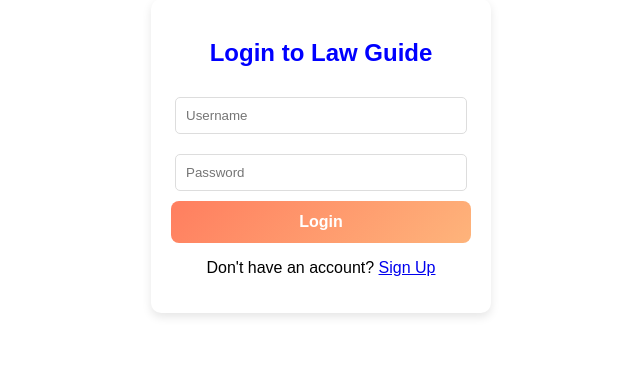
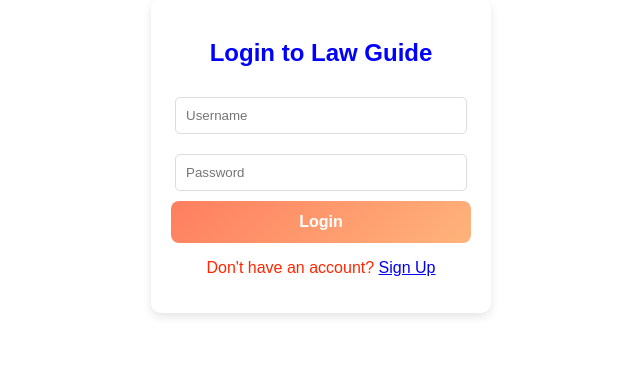
Before and after one commit to siddhantmborude/LawPal, a Flask app: page /login in a window 1280 px wide. Shown: the part 101-471 px from the top of the page, without its empty margins (319-959 px from the left). Run offline with Flask 3, Linux system fonts and the light colour scheme.

Commit message:
Update login.html

```diff
--- a/templates/login.html
+++ b/templates/login.html
@@ -19,7 +19,7 @@
             <button type="submit">Login</button>
         </form>
         <p id="error-message" class="error"></p>
-        <p>Don't have an account? <a href="signup.html">Sign Up</a></p>
+        <p style="color: rgb(255, 38, 0);">Don't have an account? <a href="signup.html">Sign Up</a></p>
     </div>
 </body>
 </html>
```
